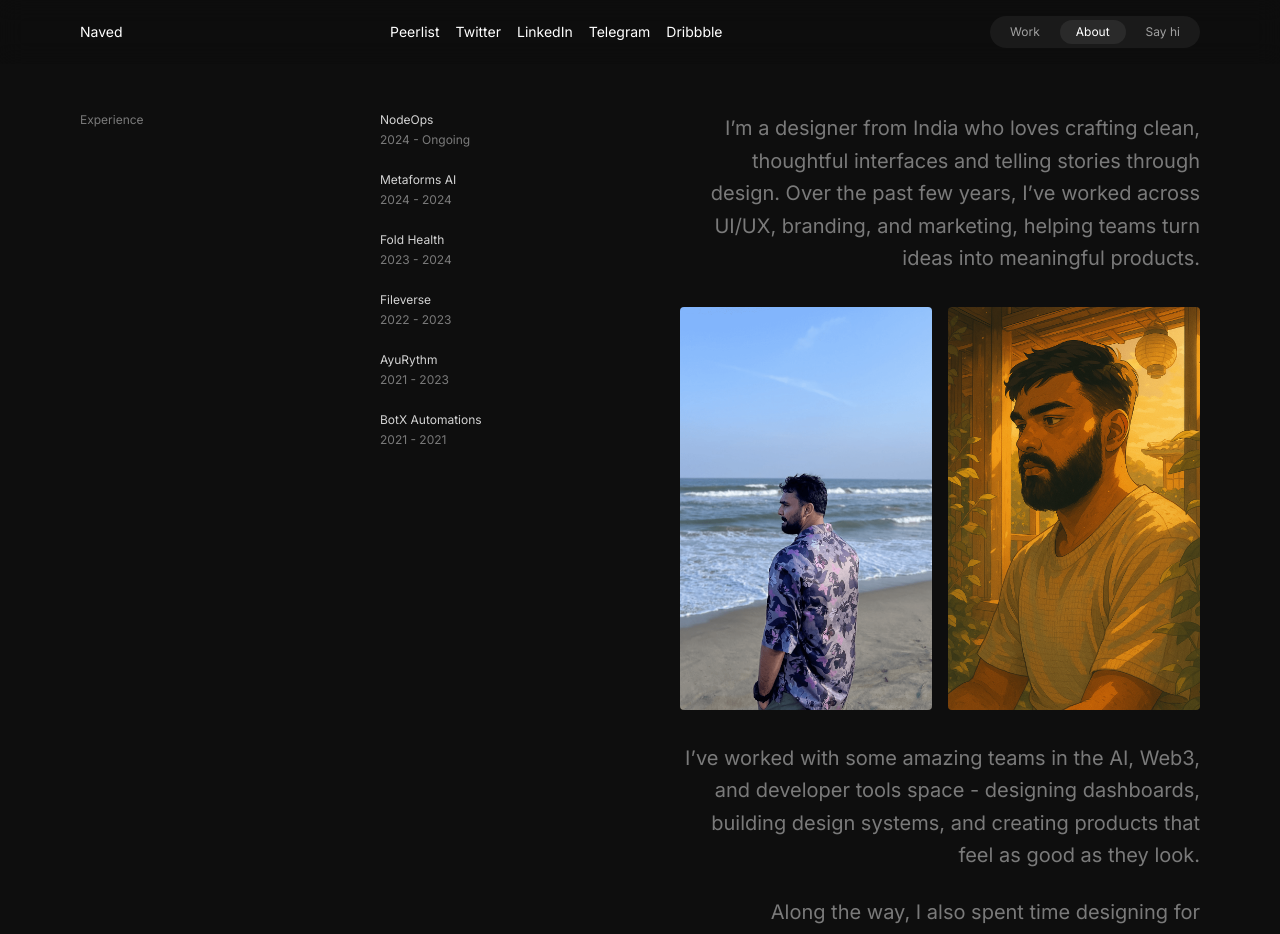
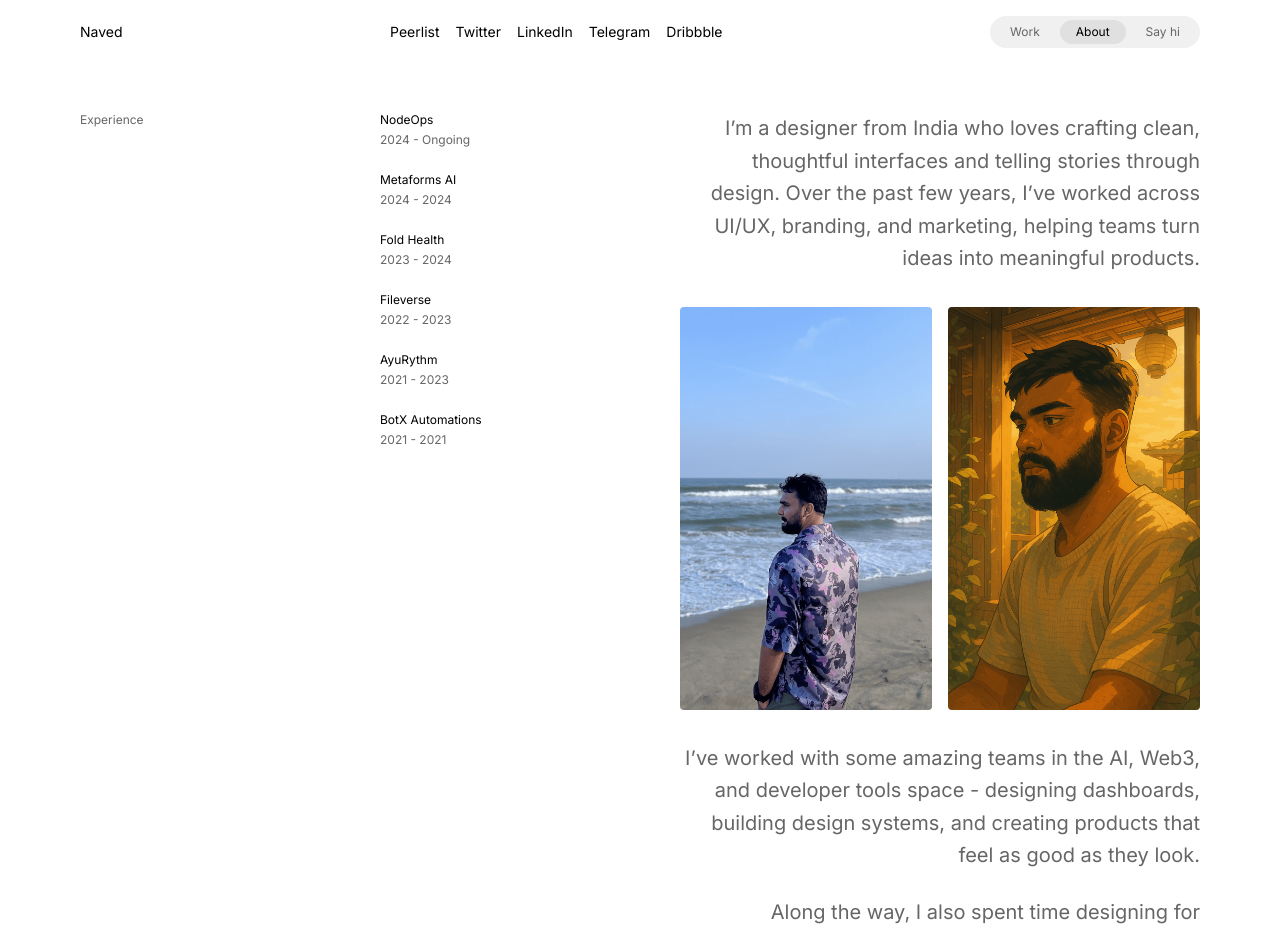
Before and after one commit to pratikbin/naved-portfolio, a Next.js app: page /about in a window 1280 px wide. Shown: the top 934 px of the page. Built offline with nearby package versions, Linux system fonts and the light colour scheme.

Commit message:
checkpoint

```diff
--- a/components/Navbar.js
+++ b/components/Navbar.js
@@ -26,7 +26,7 @@ export default function Navbar() {
 
   return (
    <>
-     <header className="fixed top-0 left-0 right-0 flex items-center w-full h-16 z-50 bg-[#0e0e0e]/70 backdrop-blur-md">
+     <header className="fixed top-0 left-0 right-0 flex items-center w-full h-16 z-50 bg-[#ffffff]/70 backdrop-blur-md">
       <div className="flex w-full justify-between items-center px-6 md:px-12 lg:px-20">
         <Link href="/" className="text-sm font-medium">Naved</Link>
         <button
@@ -49,10 +49,10 @@ export default function Navbar() {
           <a href="https://dribbble.com/Navedux" className="hover:underline transition duration-200">Dribbble</a>
         </nav>
 
-        <div className="hidden sm:flex gap-1 text-xs bg-[#1a1a1a] p-1 rounded-full">
-          <Link href="/"><button className={`px-4 py-1 rounded-full transition duration-200 ${router.pathname === '/' ? 'bg-[#2a2a2a] text-white' : 'text-[#a1a1a1]'}`}>Work</button></Link>
-          <Link href="/about"><button className={`px-4 py-1 rounded-full transition duration-200 ${router.pathname === '/about' ? 'bg-[#2a2a2a] text-white' : 'text-[#a1a1a1]'}`}>About</button></Link>
-          <Link href="https://t.me/navedux"><button className={`px-4 py-1 rounded-full transition duration-200 ${router.pathname === '/contact' ? 'bg-[#2a2a2a] text-white' : 'text-[#a1a1a1]'}`}>Say hi</button></Link>
+        <div className="hidden sm:flex gap-1 text-xs bg-[#f0f0f0] p-1 rounded-full">
+          <Link href="/"><button className={`px-4 py-1 rounded-full transition duration-200 ${router.pathname === '/' ? 'bg-[#e0e0e0] text-black' : 'text-[#666666]'}`}>Work</button></Link>
+          <Link href="/about"><button className={`px-4 py-1 rounded-full transition duration-200 ${router.pathname === '/about' ? 'bg-[#e0e0e0] text-black' : 'text-[#666666]'}`}>About</button></Link>
+          <Link href="https://t.me/navedux"><button className={`px-4 py-1 rounded-full transition duration-200 ${router.pathname === '/contact' ? 'bg-[#e0e0e0] text-black' : 'text-[#666666]'}`}>Say hi</button></Link>
         </div>
       </div>
 
@@ -67,7 +67,7 @@ export default function Navbar() {
             animate={{ opacity: 1 }}
             exit={{ opacity: 0 }}
             transition={{ duration: 0.3 }}
-            className="fixed sm:hidden inset-0 bg-[#0e0e0e]/80 backdrop-blur-md text-white z-40 flex flex-col justify-between p-6 pt-4"
+            className="fixed sm:hidden inset-0 bg-[#ffffff]/80 backdrop-blur-md text-black z-40 flex flex-col justify-between p-6 pt-4"
           >
             <motion.div
               initial={{ opacity: 0, y: 20 }}
@@ -88,17 +88,17 @@ export default function Navbar() {
             </motion.div>
             <div>
               <div className="mb-6">
-                <p className="text-sm text-[#a1a1a1] mb-1">Email</p>
+                <p className="text-sm text-[#666666] mb-1">Email</p>
                 <p className="text-sm">navedux@gmail.com</p>
               </div>
               <div>
                 <p className="text-sm text-[#a1a1a1] mb-1">Social</p>
                 <div className="flex flex-col gap-4 text-sm">
 
-                  <a href="https://peerlist.io/naved" onClick={() => setIsMenuOpen(false)}>Peerlist</a>
-                  <a href="https://twitter.com/navedux" onClick={() => setIsMenuOpen(false)}>Twitter</a>
-                  <a href="https://www.linkedin.com/in/navedux/" onClick={() => setIsMenuOpen(false)}>LinkedIn</a>
-                  <a href="https://t.me/navedux" onClick={() => setIsMenuOpen(false)}>Telegram</a>
+                  <a href="https://peerlist.io/naved" onClick={() => setIsMenuOpen(false)} className="text-black">Peerlist</a>
+                  <a href="https://twitter.com/navedux" onClick={() => setIsMenuOpen(false)} className="text-black">Twitter</a>
+                  <a href="https://www.linkedin.com/in/navedux/" onClick={() => setIsMenuOpen(false)} className="text-black">LinkedIn</a>
+                  <a href="https://t.me/navedux" onClick={() => setIsMenuOpen(false)} className="text-black">Telegram</a>
                 </div>
               </div>
             </div>
--- a/pages/about.js
+++ b/pages/about.js
@@ -13,7 +13,7 @@ const experiences = [
 export default function AboutPage() {
   console.log("hey")
   return (
-    <main className="bg-[#0e0e0e] text-[#d4d4d4] min-h-screen px-6 md:px-12 lg:px-20 py-12 font-inter space-y-20">
+    <main className="bg-[#ffffff] text-[#000000] min-h-screen px-6 md:px-12 lg:px-20 py-12 font-inter space-y-20">
 
 
       <section className="flex flex-col-reverse md:grid md:grid-cols-2 gap-[80px] items-start">
@@ -25,7 +25,7 @@ export default function AboutPage() {
           animate={{ opacity: 1, y: 0 }}
           transition={{ delay: 0.2, duration: 0.8 }}
         >
-          <p className="text-xs text-[#7a7a7a] mb-6">Experience</p>
+          <p className="text-xs text-[#666666] mb-6">Experience</p>
         </motion.div>
         <motion.div
           initial={{ opacity: 0, y: 20 }}
@@ -36,13 +36,13 @@ export default function AboutPage() {
           <ul className="space-y-6 text-left">
             {experiences.map((exp, idx) => (
               <li key={idx} className="group">
-                <a href={exp.url} target="_blank" rel="noopener noreferrer" className="font-medium text-xs text-[#d4d4d4] hover:underline flex items-center gap-1">
+                <a href={exp.url} target="_blank" rel="noopener noreferrer" className="font-medium text-xs text-[#000000] hover:underline flex items-center gap-1">
                   {exp.company}
                   <span className="opacity-0 group-hover:opacity-100 transition-opacity duration-200">
                     ↗
                   </span>
                 </a>
-                <p className="text-xs text-[#7a7a7a] mt-1">{exp.period}</p>
+                <p className="text-xs text-[#666666] mt-1">{exp.period}</p>
               </li>
             ))}
           </ul>
@@ -56,7 +56,7 @@ export default function AboutPage() {
           transition={{ delay: 0.6, duration: 0.8 }}
           className="text-right"
         >
-          <p className="text-xl leading-relaxed text-[#7a7a7a] max-w-2xl mb-8">
+          <p className="text-xl leading-relaxed text-[#666666] max-w-2xl mb-8">
           I’m a designer from India who loves crafting clean, thoughtful interfaces and telling stories through design. Over the past few years, I’ve worked across UI/UX, branding, and marketing, helping teams turn ideas into meaningful products.
           </p>
 
@@ -69,15 +69,15 @@ export default function AboutPage() {
             </div>
           </div>
 
-          <p className="text-xl leading-relaxed text-[#7a7a7a] max-w-2xl">
+          <p className="text-xl leading-relaxed text-[#666666] max-w-2xl">
           I’ve worked with some amazing teams in the AI, Web3, and developer tools space - designing dashboards, building design systems, and creating products that feel as good as they look.
           </p>
           <br />
-          <p className="text-xl leading-relaxed text-[#7a7a7a] max-w-2xl">
+          <p className="text-xl leading-relaxed text-[#666666] max-w-2xl">
           Along the way, I also spent time designing for healthcare startups, helping make complex health tools feel simple and easy to use for both patients and professionals.
           </p>
           <br />
-          <p className="text-xl leading-relaxed text-[#7a7a7a] max-w-2xl">
+          <p className="text-xl leading-relaxed text-[#666666] max-w-2xl">
           These days, I’m spending more time learning how to build my own designs - getting hands-on with React and Tailwind CSS. I love the idea of not just imagining how something should look, but actually making it work.
           </p>
         </motion.div>
--- a/pages/index.js
+++ b/pages/index.js
@@ -52,7 +52,7 @@ export default function HomePage() {
   };
 
   return (
-<main className="bg-[#0e0e0e] text-[#d4d4d4] min-h-screen px-6 md:px-12 lg:px-20 py-12 font-inter space-y-20">
+<main className="bg-[#ffffff] text-[#000000] min-h-screen px-6 md:px-12 lg:px-20 py-12 font-inter space-y-20">
       {/* <Navbar /> */}
 
       <motion.section
@@ -63,11 +63,11 @@ export default function HomePage() {
       >
         <div className="max-w-lg">
           <p className="text-sm leading-relaxed">
-            <span className="text-white block">Hello, I'm Naved Alam</span>
+            <span className="text-black block">Hello, I'm Naved Alam</span>
             <span className="text-[#7a7a7a] block mt-1">A product designer and a builder.</span>
           </p>
           <p className="mt-12 text-sm text-[#7a7a7a]">
-            Email <span onClick={copyEmail} className="underline cursor-pointer text-white relative">
+            Email <span onClick={copyEmail} className="underline cursor-pointer text-black relative">
               navedux@gmail.com
               {copied && (
                 <span className="absolute -top-6 left-1/2 transform -translate-x-1/2 bg-white text-black text-xs px-2 py-0.5 rounded shadow">
@@ -90,15 +90,15 @@ export default function HomePage() {
         transition={{ delay: 0.4, duration: 0.8 }}
         className="mb-12 overflow-hidden"
       >
-        <p className="text-sm text-[#7a7a7a] mb-4">I've worked with ambitious teams like</p>
+        <p className="text-sm text-[#666666] mb-4">I've worked with ambitious teams like</p>
         <div className="relative w-full h-16 overflow-hidden">
-          <div className="absolute top-0 left-0 w-16 h-full bg-gradient-to-r from-[#0e0e0e] to-transparent z-10 pointer-events-none"></div>
-          <div className="absolute top-0 right-0 w-16 h-full bg-gradient-to-l from-[#0e0e0e] to-transparent z-10 pointer-events-none"></div>
+          <div className="absolute top-0 left-0 w-16 h-full bg-gradient-to-r from-[#ffffff] to-transparent z-10 pointer-events-none"></div>
+          <div className="absolute top-0 right-0 w-16 h-full bg-gradient-to-l from-[#ffffff] to-transparent z-10 pointer-events-none"></div>
           {/* <div className="flex animate-scroll space-x-12 w-max"> */}
           <InfiniteCarousel>
 
             {[...logos, ...logos, ...logos].map((logo, i) => (
-              <div key={i} className="flex items-center justify-center w-40 h-12 rounded hover:bg-[#2a2a2a] transition duration-500">
+              <div key={i} className="flex items-center justify-center w-40 h-12 rounded hover:bg-[#f0f0f0] transition duration-500">
                 <img src={logo.src} alt={logo.name} className="max-h-8 object-contain" />
               </div>
             ))}
--- a/styles/globals.css
+++ b/styles/globals.css
@@ -4,6 +4,6 @@
 
 body {
   font-family: 'Inter', sans-serif;
-  background-color: #0e0e0e;
-  color: #fff;
+  background-color: #ffffff;
+  color: #000000;
 }
```
